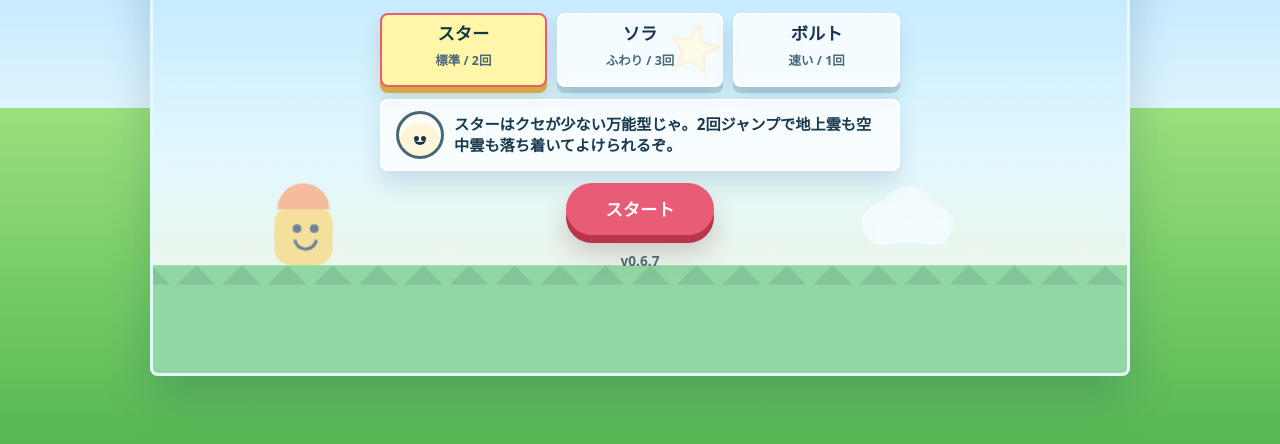
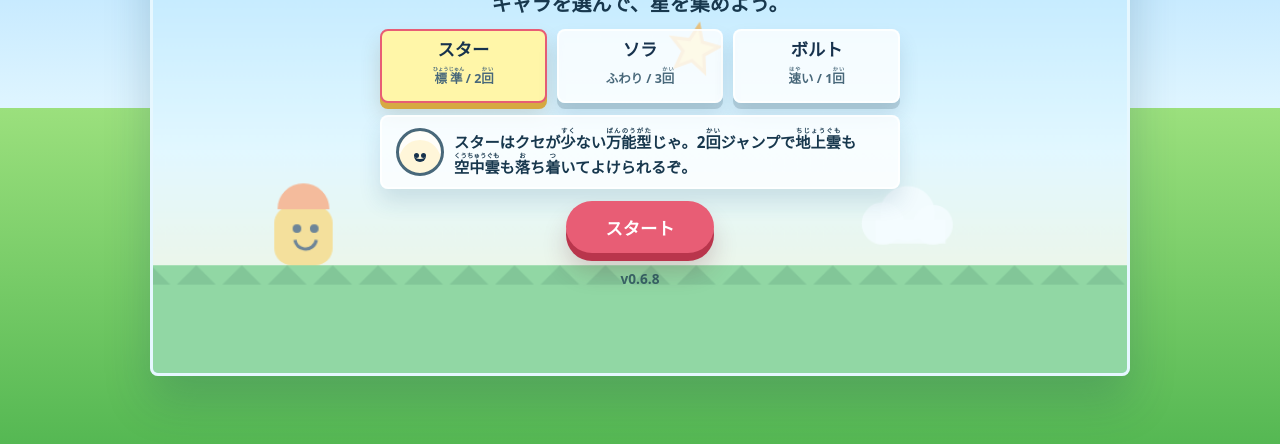
Before and after one commit to an-aomame/star-jump, a plain HTML site: page index.html in a window 1280 px wide. Shown: the part 356-800 px from the top of the page. Drawn offline with Linux system fonts and the light colour scheme.

Commit message:
Add furigana to UI text

```diff
--- a/game.js
+++ b/game.js
@@ -11,7 +11,7 @@ const professorTip = document.querySelector("#professorTip");
 const professorText = document.querySelector("#professorText");
 const versionEl = document.querySelector("#version");
 
-const GAME_VERSION = "v0.6.7";
+const GAME_VERSION = "v0.6.8";
 const W = canvas.width;
 const H = canvas.height;
 const groundY = 440;
@@ -50,7 +50,8 @@ const characters = {
     maxJumps: 2,
     bodyColor: "#ffcf54",
     capColor: "#ff8f54",
-    description: "スターはクセが少ない万能型じゃ。2回ジャンプで地上雲も空中雲も落ち着いてよけられるぞ。",
+    description:
+      "スターはクセが<ruby>少<rt>すく</rt></ruby>ない<ruby>万能型<rt>ばんのうがた</rt></ruby>じゃ。2<ruby>回<rt>かい</rt></ruby>ジャンプで<ruby>地上雲<rt>ちじょうぐも</rt></ruby>も<ruby>空中雲<rt>くうちゅうぐも</rt></ruby>も<ruby>落<rt>お</rt></ruby>ち<ruby>着<rt>つ</rt></ruby>いてよけられるぞ。",
   },
   sora: {
     name: "ソラ",
@@ -60,7 +61,8 @@ const characters = {
     maxJumps: 3,
     bodyColor: "#74f2ff",
     capColor: "#39c7ff",
-    description: "ソラはふわっと軽くて3回跳べるぞ。細かく高さを直せるから、高い星を拾いやすいんじゃ。",
+    description:
+      "ソラはふわっと<ruby>軽<rt>かる</rt></ruby>くて3<ruby>回<rt>かい</rt></ruby><ruby>跳<rt>と</rt></ruby>べるぞ。<ruby>細<rt>こま</rt></ruby>かく<ruby>高<rt>たか</rt></ruby>さを<ruby>直<rt>なお</rt></ruby>せるから、<ruby>高<rt>たか</rt></ruby>い<ruby>星<rt>ほし</rt></ruby>を<ruby>拾<rt>ひろ</rt></ruby>いやすいんじゃ。",
   },
   bolt: {
     name: "ボルト",
@@ -70,7 +72,8 @@ const characters = {
     maxJumps: 1,
     bodyColor: "#fff6a8",
     capColor: "#e85d75",
-    description: "ボルトは一撃で高く跳ぶ勝負型じゃ。早めに押すと上の星にも届き、空中雲も越えやすいぞ。",
+    description:
+      "ボルトは<ruby>一撃<rt>いちげき</rt></ruby>で<ruby>高<rt>たか</rt></ruby>く<ruby>跳<rt>と</rt></ruby>ぶ<ruby>勝負型<rt>しょうぶがた</rt></ruby>じゃ。<ruby>早<rt>はや</rt></ruby>めに<ruby>押<rt>お</rt></ruby>すと<ruby>上<rt>うえ</rt></ruby>の<ruby>星<rt>ほし</rt></ruby>にも<ruby>届<rt>とど</rt></ruby>き、<ruby>空中雲<rt>くうちゅうぐも</rt></ruby>も<ruby>越<rt>こ</rt></ruby>えやすいぞ。",
   },
 };
 
@@ -325,8 +328,8 @@ function endGame() {
   gameOver = true;
   stopMusic();
   overlay.classList.remove("hidden");
-  overlay.querySelector("h1").textContent = "もう一回";
-  overlay.querySelector("p").textContent = `星 ${score} こ。`;
+  overlay.querySelector("h1").innerHTML = "もう<ruby>一回<rt>いっかい</rt></ruby>";
+  overlay.querySelector("p").innerHTML = `<ruby>星<rt>ほし</rt></ruby> ${score} こ。`;
   startButton.textContent = "リトライ";
   characterSelect.classList.add("hidden");
   professorTip.classList.add("hidden");
@@ -353,8 +356,9 @@ function showTitleScreen() {
   player.happyTimer = 0;
   scoreEl.textContent = score;
   overlay.classList.remove("hidden");
-  overlay.querySelector("h1").textContent = "星あつめジャンプ";
-  overlay.querySelector("p").textContent = "キャラを選んで、星を集めよう。";
+  overlay.querySelector("h1").innerHTML = "<ruby>星<rt>ほし</rt></ruby>あつめジャンプ";
+  overlay.querySelector("p").innerHTML =
+    "キャラを<ruby>選<rt>えら</rt></ruby>んで、<ruby>星<rt>ほし</rt></ruby>を<ruby>集<rt>あつ</rt></ruby>めよう。";
   startButton.textContent = "スタート";
   characterSelect.classList.remove("hidden");
   professorTip.classList.remove("hidden");
@@ -385,7 +389,7 @@ function syncCharacterButtons() {
     button.classList.toggle("selected", selected);
     button.setAttribute("aria-pressed", String(selected));
   });
-  professorText.textContent = getSelectedCharacter().description;
+  professorText.innerHTML = getSelectedCharacter().description;
 }
 
 function hitRect(a, b) {
--- a/index.html
+++ b/index.html
@@ -22,20 +22,20 @@
       <canvas id="game" width="900" height="540" aria-label="星あつめジャンプのゲーム画面"></canvas>
 
       <div id="overlay" class="overlay">
-        <h1>星あつめジャンプ</h1>
-        <p>キャラを選んで、星を集めよう。</p>
+        <h1><ruby>星<rt>ほし</rt></ruby>あつめジャンプ</h1>
+        <p>キャラを<ruby>選<rt>えら</rt></ruby>んで、<ruby>星<rt>ほし</rt></ruby>を<ruby>集<rt>あつ</rt></ruby>めよう。</p>
         <div id="characterSelect" class="character-select" aria-label="キャラクター選択">
           <button class="character-button" type="button" data-character="star">
             <strong>スター</strong>
-            <span>標準 / 2回</span>
+            <span><ruby>標準<rt>ひょうじゅん</rt></ruby> / 2<ruby>回<rt>かい</rt></ruby></span>
           </button>
           <button class="character-button" type="button" data-character="sora">
             <strong>ソラ</strong>
-            <span>ふわり / 3回</span>
+            <span>ふわり / 3<ruby>回<rt>かい</rt></ruby></span>
           </button>
           <button class="character-button" type="button" data-character="bolt">
             <strong>ボルト</strong>
-            <span>速い / 1回</span>
+            <span><ruby>速<rt>はや</rt></ruby>い / 1<ruby>回<rt>かい</rt></ruby></span>
           </button>
         </div>
         <div id="professorTip" class="professor-tip" aria-live="polite">
--- a/style.css
+++ b/style.css
@@ -103,6 +103,12 @@ p {
   max-width: 24rem;
   font-size: clamp(1rem, 2.6vw, 1.25rem);
   font-weight: 700;
+}
+
+rt {
+  font-size: 0.42em;
+  font-weight: 800;
+  line-height: 1;
 }
 
 button {
```
